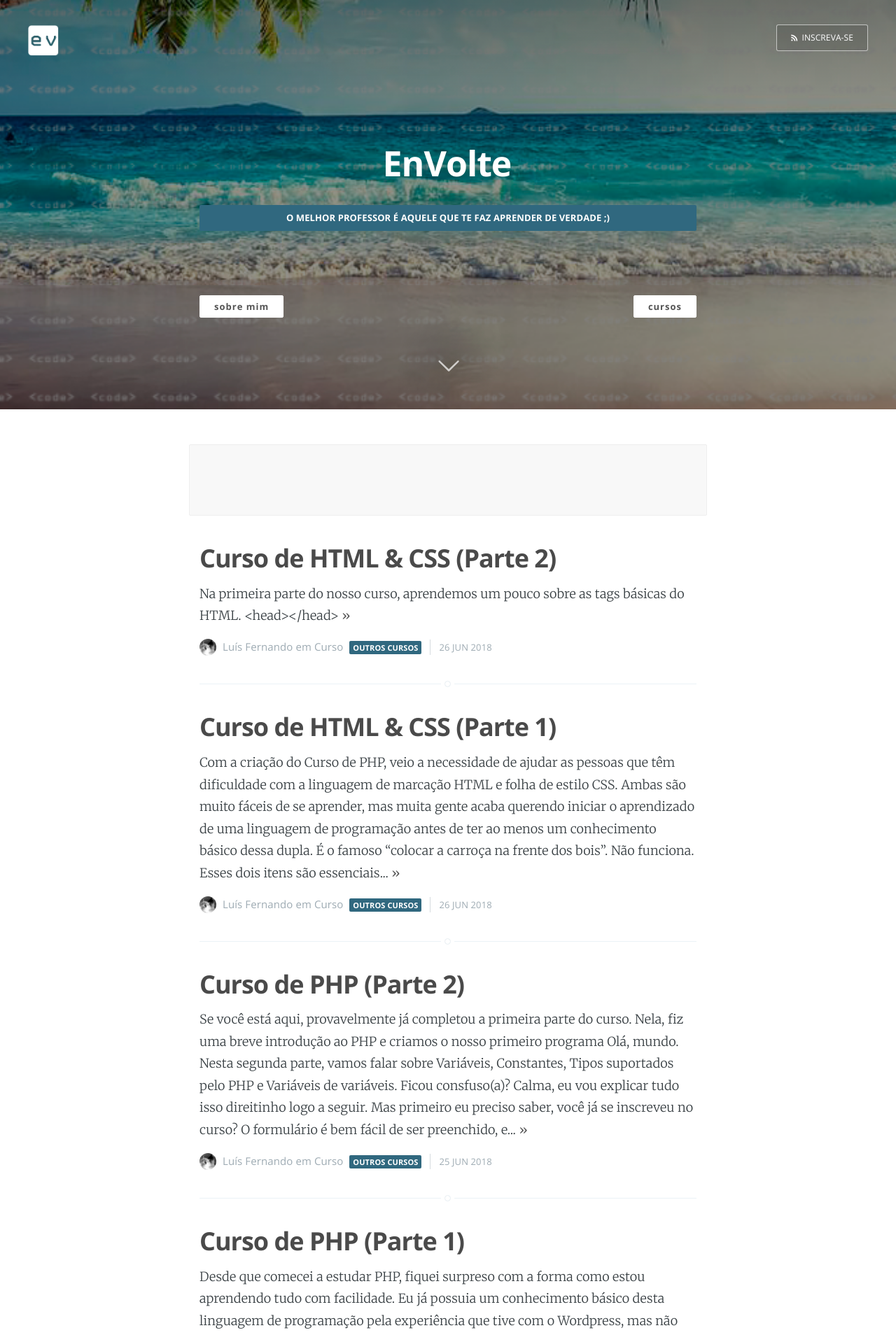
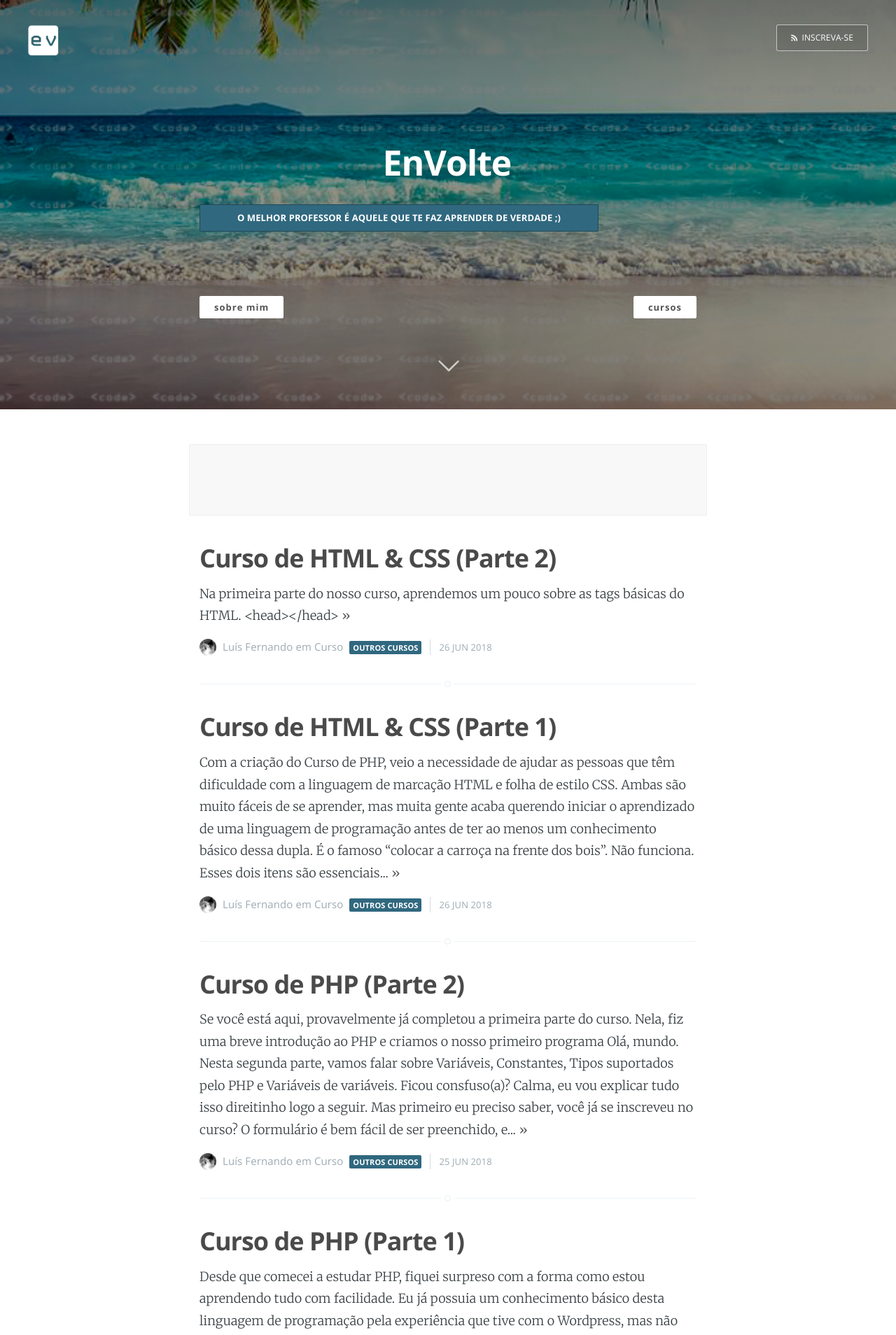
Before and after one commit to EnVolte/envolte.github.io, a Jekyll site: the page built from index.html, in a window 1280 px wide. Shown: the top 1908 px of the page at 70% size. Built offline with Jekyll 4.4.1, drawn with Linux system fonts in a browser that asks for light colours; the list of posts is cut into pages by our own code.

Commit message:
Update screen.css

```diff
--- a/assets/css/screen.css
+++ b/assets/css/screen.css
@@ -1796,4 +1796,4 @@ button#show:hover, button#show:focus {width: 75px; color: #fff; background: #306
 
 button#hide {border-radius: 20px; outline: none; font-weight: normal; color: #fff; background: transparent; border: none; font-size: 20px; position: absolute; right: 10px; cursor: pointer;}
 
-div#titulo {width: auto;font-family: Open Sans; color: #fff; background: #30687f; border-radius: 2px; text-transform: uppercase; font-weight: bold; font-size: 13px; padding: 3px 0px; overflow: hidden; margin-top: 30px;}
+div#titulo {max-width: 80%; border: 1px solid rgba(0,0,0,0.3); font-family: Open Sans; color: #fff; background: #30687f; border-radius: 2px; text-transform: uppercase; font-weight: bold; font-size: 13px; padding: 3px 0px; overflow: hidden; margin-top: 30px;}
```
